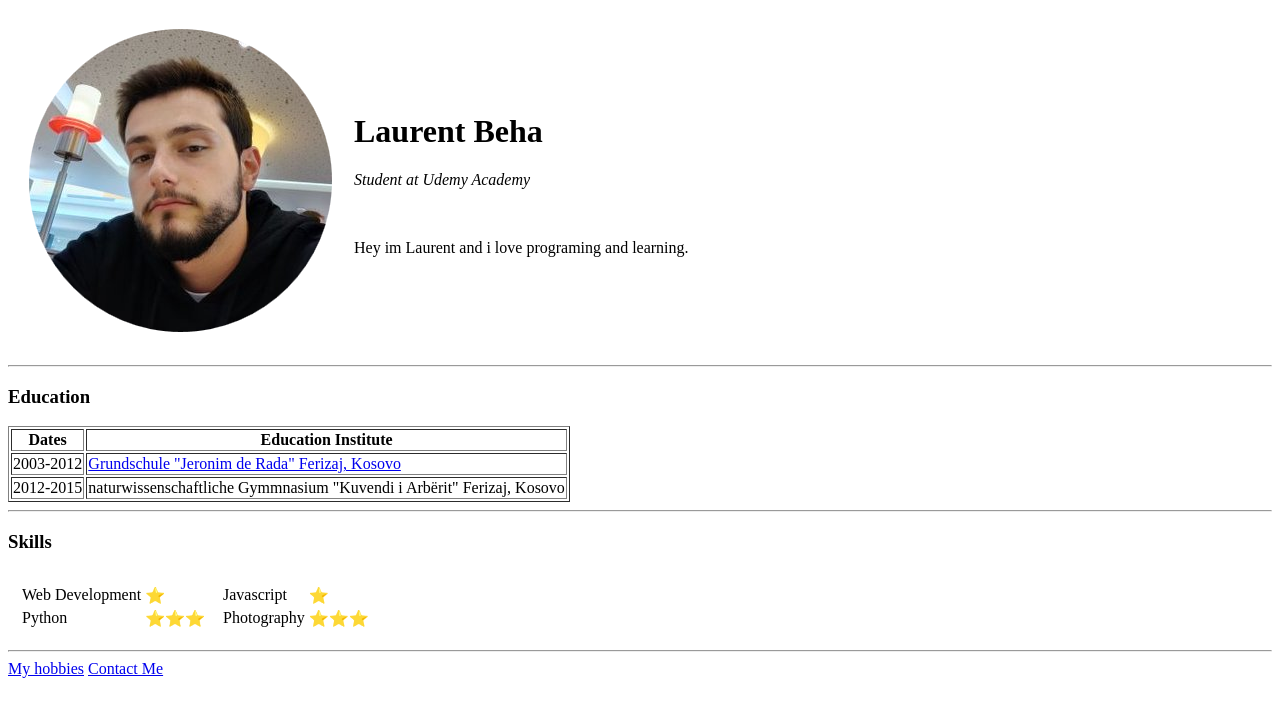
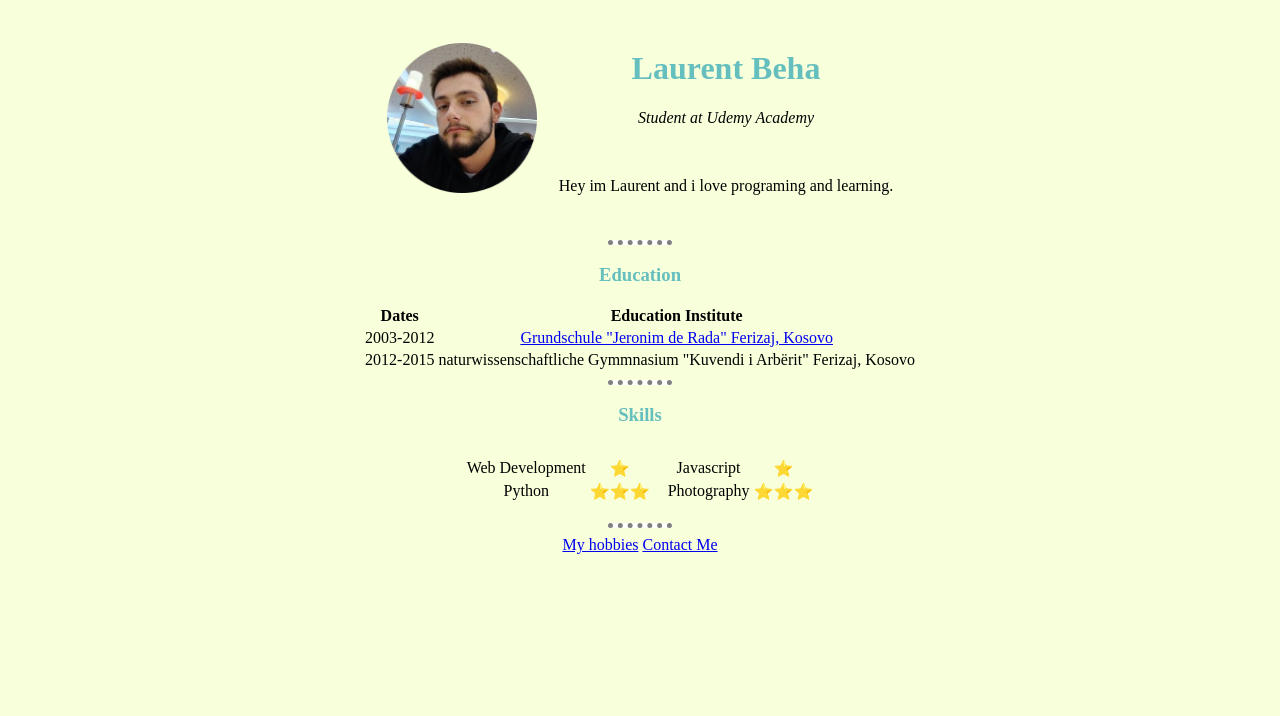
Before and after one commit to laurentbeha/cv, a plain HTML site: page index.html in a window 1280 px wide. Drawn offline with Linux system fonts and the light colour scheme.

Commit message:
Update index.html
Added CSS to the website

```diff
--- a/index.html
+++ b/index.html
@@ -3,9 +3,10 @@
   <head>
     <meta charset="utf-8">
     <title>Laurent's Personal Site</title>
+    <link rel="stylesheet" href="css/styles.css">
   </head>
   <body>
-    <table cellspacing="20">
+    <table cellspacing="20" class="center">
       <tr>
         <td><img src="images/laurent-modified.png" alt="laurent profile pic"></td>
         <td><h1>Laurent Beha</h1>
@@ -16,7 +17,7 @@
     </table>
     <hr>
     <h3>Education</h3>
-    <table border="1">
+    <table class="center">
       <thead>
         <tr>
           <th>Dates</th>
@@ -39,7 +40,7 @@
 
     <h3>Skills</h3>
 
-    <table cellspacing="10">
+    <table cellspacing="10" class="center">
       <tr>
         <td>
           <table>
```
